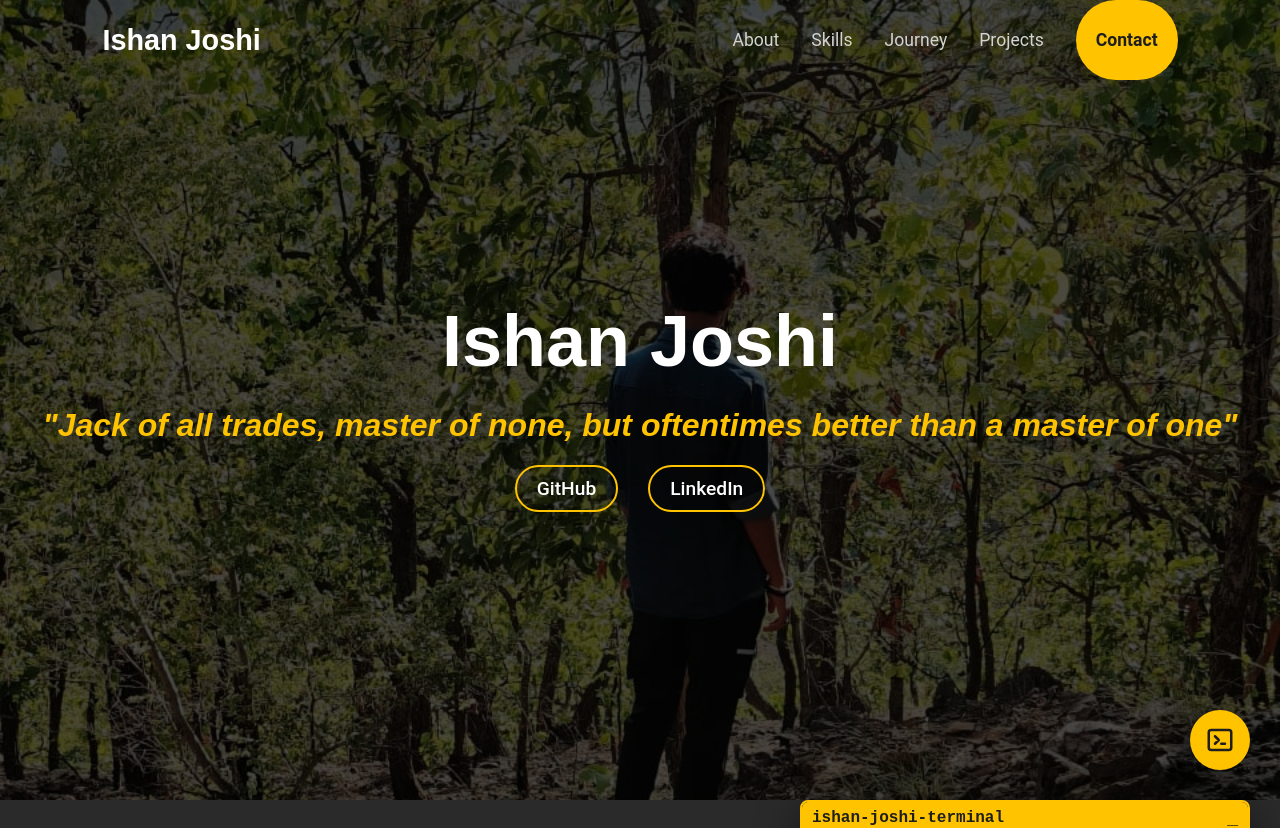
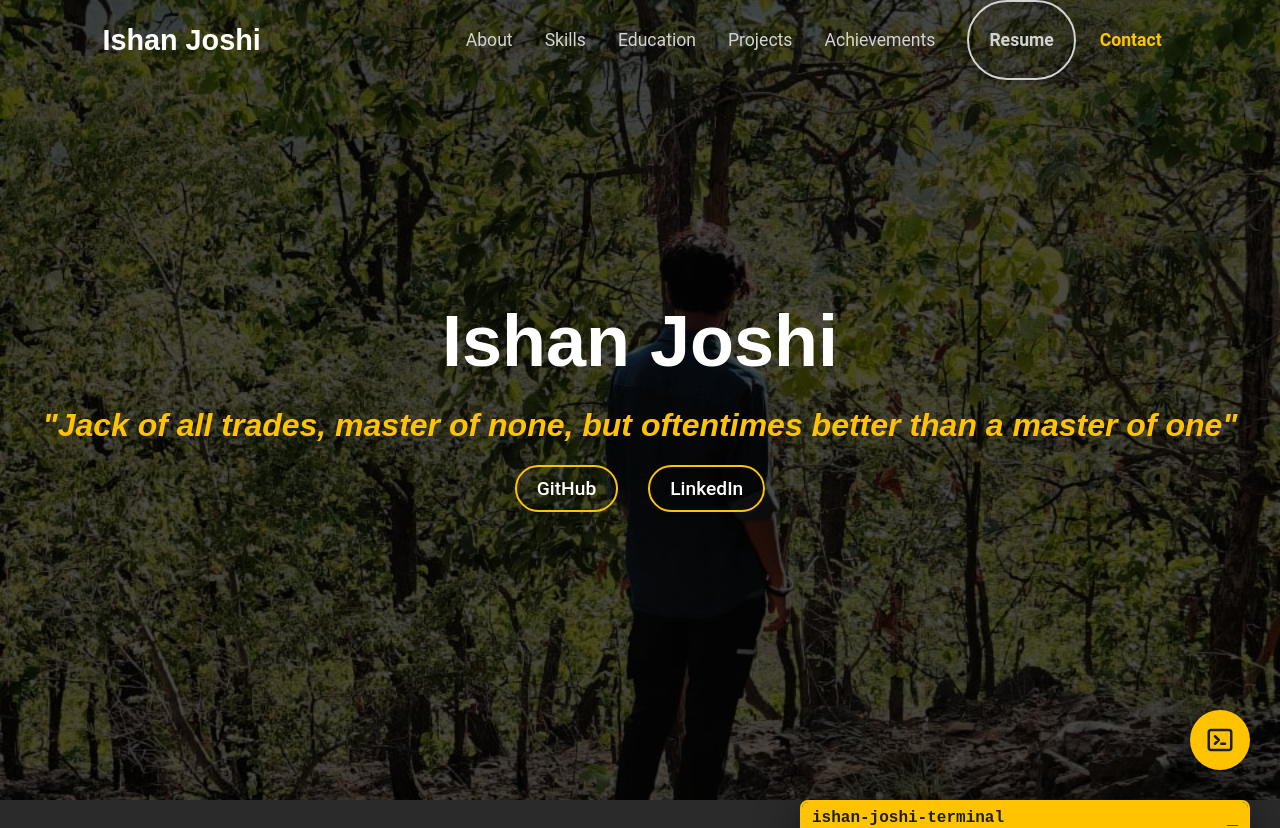
Before and after one commit to Ishan-230/Ishan-230.github.io, a React (Vite) app: page / in a window 1280 px wide. Shown: the top 828 px of the page. Built offline with nearby package versions, Linux system fonts and the light colour scheme.

Commit message:
Update navbar with resume button and mobile menu

```diff
--- a/index.html
+++ b/index.html
@@ -2,9 +2,9 @@
 <html lang="en">
   <head>
     <meta charset="UTF-8" />
-    <link rel="icon" type="image/svg+xml" href="/vite.svg" />
+    <link rel="icon" type="image/svg+xml" href="/Profile.png" />
     <meta name="viewport" content="width=device-width, initial-scale=1.0" />
-    <title>my-portfolio</title>
+    <title>Ishan Joshi</title>
   </head>
   <body>
     <div id="root"></div>
--- a/package.json
+++ b/package.json
@@ -1,6 +1,6 @@
 {
   "name": "my-portfolio",
-  "homepage": "https://Ishan-230.github.io",
+  "homepage": "https://ishan-230.github.io",
   "private": true,
   "version": "0.0.0",
   "type": "module",
--- a/src/components/Navbar.css
+++ b/src/components/Navbar.css
@@ -39,12 +39,15 @@
 
 .nav-menu {
   display: flex;
+  align-items: center; /* Align items vertically */
   list-style: none;
   text-align: center;
 }
 
 .nav-item {
-  height: 80px;
+  height: 80px; /* Full height for link alignment */
+  display: flex;
+  align-items: center;
 }
 
 .nav-item a {
@@ -79,19 +82,142 @@
   background: var(--accent-color);
 }
 
+
+/* --- UPDATED BUTTON STYLES --- */
+
+/* For the "Contact" button */
 .nav-contact-btn {
-  background-color: var(--accent-color);
-  color: var(--background-color) !important; /* Override other styles */
+  color: var(--accent-color) !important; /* Set font color to accent */
+  font-weight: bold;
+  background: transparent !important;
+  padding: 0 1rem !important;
+  margin-left: 0.5rem;
+  border-radius: 0;
+  height: auto; /* Override default 100% */
+  transition: color 0.3s ease;
+}
+
+.nav-contact-btn:hover {
+  color: var(--text-light) !important; /* Brighter color on hover */
+}
+
+/* For the "Resume" button */
+.nav-resume-btn {
+  background: transparent;
+  color: var(--text-color);
+  border: 2px solid var(--text-color);
   font-weight: bold;
   padding: 8px 20px !important;
   border-radius: 50px;
   margin-left: 1rem;
-  height: auto;
+  height: auto; /* Override default 100% */
   transition: all 0.3s ease;
 }
 
-.nav-contact-btn:hover {
-  background-color: var(--text-light);
+.nav-resume-btn:hover {
+  background: var(--accent-color);
+  border-color: var(--accent-color);
+  color: var(--background-color);
 }
 
-/* TODO: Add styles for mobile menu later */
+
+/* --- MOBILE MENU STYLES --- */
+
+/* Hamburger Icon */
+.mobile-menu-icon {
+  display: none; /* Hidden on desktop */
+  cursor: pointer;
+}
+
+.icon-line {
+  width: 25px;
+  height: 3px;
+  background-color: var(--text-light);
+  margin: 5px;
+  transition: all 0.3s ease;
+}
+
+/* Hamburger to 'X' animation */
+.icon-line.line-1 {
+  transform: rotate(45deg) translate(5px, 6px);
+}
+.icon-line.line-2 {
+  opacity: 0;
+}
+.icon-line.line-3 {
+  transform: rotate(-45deg) translate(5px, -6px);
+}
+
+
+/* Media Query for mobile */
+@media screen and (max-width: 960px) {
+  .nav-menu {
+    display: flex;
+    flex-direction: column;
+    width: 100%;
+    height: calc(100vh - 80px); /* Full height minus navbar */
+    position: absolute;
+    top: 80px; /* Position below navbar */
+    left: -100%; /* Off-screen by default */
+    opacity: 1;
+    transition: all 0.5s ease;
+    background: var(--surface-color);
+  }
+
+  .nav-menu.active {
+    left: 0; /* Slide in */
+  }
+
+  .nav-item {
+    width: 100%;
+    height: auto; /* Let content define height */
+    padding: 1rem 0;
+  }
+
+  .nav-item:not(.nav-item-btn) {
+    border-bottom: 1px solid #444; /* Separator lines */
+  }
+
+  .nav-item a {
+    padding: 1.5rem 1rem;
+    width: 100%;
+    justify-content: center; /* Center text */
+    height: auto;
+  }
+
+  /* Underline for active link on mobile */
+  .nav-item a.active::after {
+    display: none; /* Remove desktop underline */
+  }
+
+  /* Make buttons stack nicely on mobile */
+  .nav-item-btn {
+    width: 100%;
+    padding: 1rem 0;
+    display: flex;
+    justify-content: center;
+  }
+
+  .nav-resume-btn, .nav-contact-btn {
+    width: 80%;
+    padding: 12px 20px !important;
+    text-align: center;
+    margin: 0.5rem 0;
+  }
+
+  .nav-contact-btn {
+    color: var(--accent-color) !important;
+  }
+
+  .nav-resume-btn {
+    color: var(--accent-color);
+    border-color: var(--accent-color);
+  }
+  .nav-resume-btn:hover {
+    color: var(--background-color);
+  }
+
+  .mobile-menu-icon {
+    display: block; /* Show hamburger icon */
+  }
+}
--- a/src/components/Navbar.jsx
+++ b/src/components/Navbar.jsx
@@ -1,60 +1,109 @@
 // src/components/Navbar.jsx
 import React, { useState, useEffect } from 'react';
-import { Link } from 'react-scroll'; // Import Link from react-scroll
+import { Link } from 'react-scroll';
 import './Navbar.css';
 
 const Navbar = () => {
   // State to track if the user has scrolled
   const [scrolled, setScrolled] = useState(false);
+  // State to track if the mobile menu is open
+  const [isOpen, setIsOpen] = useState(false);
 
   // Effect to listen for scroll events
   useEffect(() => {
     const handleScroll = () => {
-      // Set scrolled to true if user scrolls past 100px, false otherwise
       setScrolled(window.scrollY > 100);
     };
 
     window.addEventListener('scroll', handleScroll);
-
-    // Clean up the event listener on component unmount
     return () => {
       window.removeEventListener('scroll', handleScroll);
     };
-  }, []); // Empty dependency array means this runs once on mount
+  }, []);
+
+  // Function to close the mobile menu
+  const closeMobileMenu = () => {
+    setIsOpen(false);
+  };
 
   return (
     <nav className={`navbar ${scrolled ? 'scrolled' : ''}`}>
       <div className="navbar-container">
+
         <div className="nav-logo">
-          {/* This link will scroll to the top 'hero' section */}
-          <Link to="hero" spy={true} smooth={true} duration={500} className="logo-link">
+          <Link
+            to="hero"
+            spy={true}
+            smooth={true}
+            duration={500}
+            className="logo-link"
+            onClick={closeMobileMenu} // Close menu if logo is clicked
+          >
             Ishan Joshi
           </Link>
         </div>
-        <ul className="nav-menu">
+
+        {/* Mobile Menu Hamburger Icon */}
+        <div className="mobile-menu-icon" onClick={() => setIsOpen(!isOpen)}>
+          {/* This creates the 'X' or 'hamburger' based on state */}
+          <div className={isOpen ? 'icon-line line-1' : 'icon-line'}></div>
+          <div className={isOpen ? 'icon-line line-2' : 'icon-line'}></div>
+          <div className={isOpen ? 'icon-line line-3' : 'icon-line'}></div>
+        </div>
+
+        {/* Navigation Menu List */}
+        <ul className={isOpen ? 'nav-menu active' : 'nav-menu'}>
           <li className="nav-item">
-            {/* Each Link points to the 'id' of one of your sections */}
-            <Link to="about" spy={true} smooth={true} offset={-80} duration={500}>
+            <Link to="about" spy={true} smooth={true} offset={-80} duration={500} onClick={closeMobileMenu}>
               About
             </Link>
           </li>
           <li className="nav-item">
-            <Link to="skills" spy={true} smooth={true} offset={-80} duration={500}>
+            <Link to="skills" spy={true} smooth={true} offset={-80} duration={500} onClick={closeMobileMenu}>
               Skills
             </Link>
           </li>
           <li className="nav-item">
-            <Link to="experience" spy={true} smooth={true} offset={-80} duration={500}>
-              Journey
+            <Link to="experience" spy={true} smooth={true} offset={-80} duration={500} onClick={closeMobileMenu}>
+              Education
             </Link>
           </li>
           <li className="nav-item">
-            <Link to="projects" spy={true} smooth={true} offset={-80} duration={500}>
+            <Link to="projects" spy={true} smooth={true} offset={-80} duration={500} onClick={closeMobileMenu}>
               Projects
             </Link>
           </li>
           <li className="nav-item">
-            <Link to="contact" spy={true} smooth={true} offset={-80} duration={500} className="nav-contact-btn">
+            <Link to="achievements" spy={true} smooth={true} offset={-80} duration={500} onClick={closeMobileMenu}>
+              Achievements
+            </Link>
+          </li>
+
+          {/* New Resume Button */}
+          <li className="nav-item nav-item-btn">
+            <a
+              href="/Resume.pdf" // Make sure 'Resume.pdf' is in your /public folder
+              download="Ishan-Joshi-Resume.pdf"
+              target="_blank"
+              rel="noopener noreferrer"
+              className="nav-resume-btn"
+              onClick={closeMobileMenu}
+            >
+              Resume
+            </a>
+          </li>
+
+          {/* Updated Contact Button */}
+          <li className="nav-item nav-item-btn">
+            <Link
+              to="contact"
+              spy={true}
+              smooth={true}
+              offset={-80}
+              duration={500}
+              className="nav-contact-btn"
+              onClick={closeMobileMenu}
+            >
               Contact
             </Link>
           </li>
```
Also changed, not shown: Profile.png (added), 1 other file (tests, documents, lock files or other folders).
